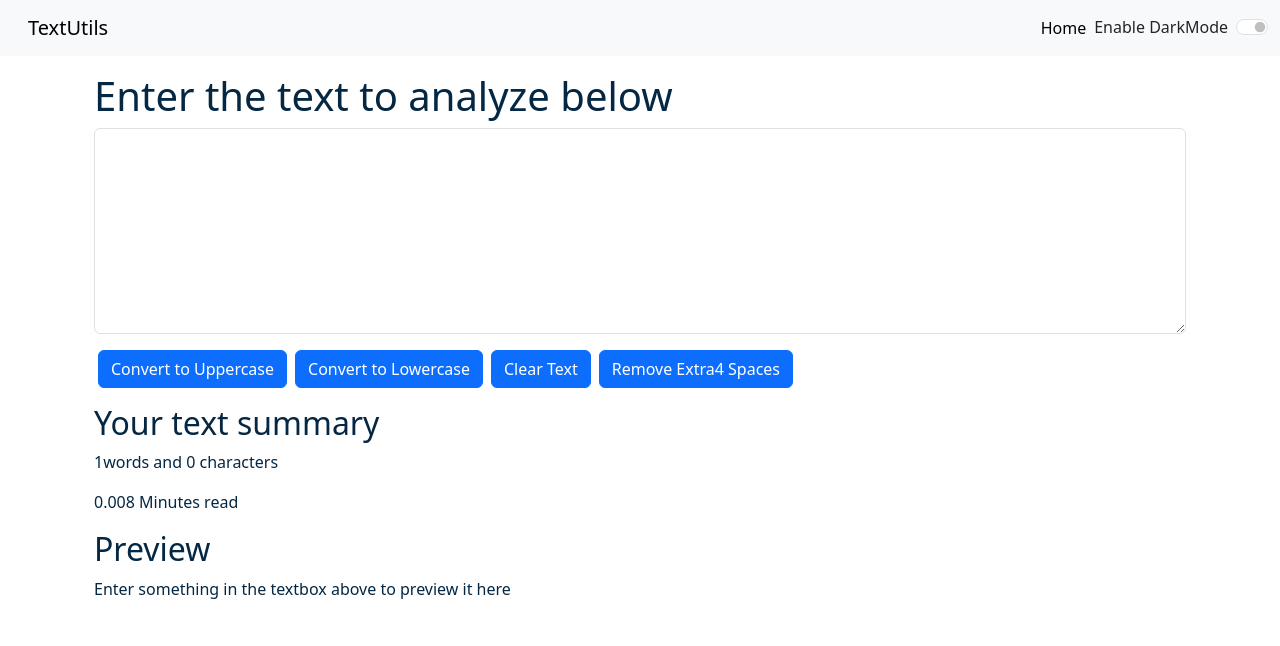
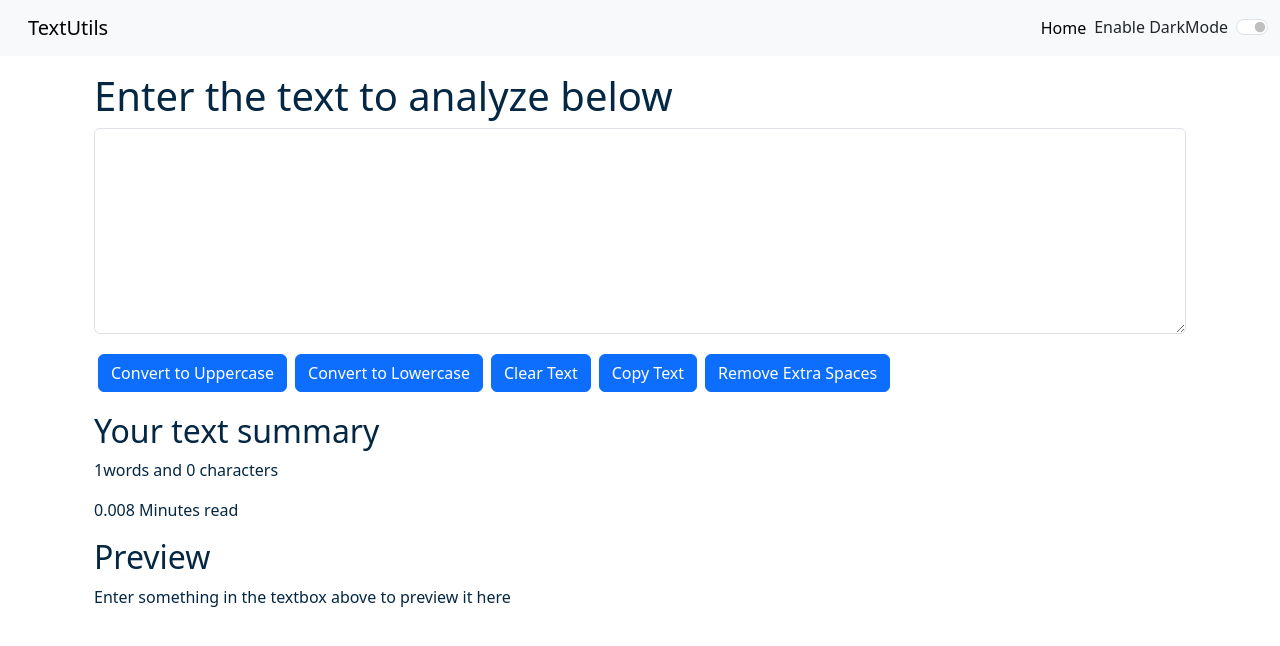
Before and after one commit to YogeshKinekar/React_Js, a React (Create React App) app in the folder first_react_app/textutils/: page / in a window 1280 px wide. Shown: the top 646 px of the page. Built offline with nearby package versions, Linux system fonts and the light colour scheme.

Commit message:
Feat: Added copy text functionality to textutils

```diff
--- a/first_react_app/textutils/src/components/Navbar.js
+++ b/first_react_app/textutils/src/components/Navbar.js
@@ -26,7 +26,7 @@ export default function Navbar(props) {
             <button className="btn btn-primary" type="submit">Search</button>
           </form> */}
           <div className={`form-check form-switch text-${props.mode=== 'light'?'dark':'light'}`}>
-            <input className="form-check-input" onClick={props.toggleMode} type="checkbox" role="switch" id="flexSwitchCheckDefault" />
+            <input className="form-check-input" onClick={props.toggleMode} type="checkbox"  id="flexSwitchCheckDefault" />
             <label className="form-check-label" htmlFor="flexSwitchCheckDefault">Enable DarkMode</label>
           </div>
         </div>
--- a/first_react_app/textutils/src/components/TextForm.js
+++ b/first_react_app/textutils/src/components/TextForm.js
@@ -21,6 +21,10 @@ export default function TextForm(props) {
     setText(newText)
     props.showAlert("Text Cleared!", "success")
   }
+  const handleCopy = () => {
+    navigator.clipboard.writeText(text);
+    props.showAlert("Copied to Clipboard!", "success");
+}
   const handleExtraSpaces = () => {
    let newText = text.split(/[ ]+/);
    setText(newText.join(" "))
@@ -42,7 +46,8 @@ export default function TextForm(props) {
 <button className="btn btn-primary mx-1" onClick={handleUpClick}>Convert to Uppercase</button>
 <button className="btn btn-primary mx-1" onClick={handleLoClick}>Convert to Lowercase</button>
 <button className="btn btn-primary mx-1" onClick={handleClearClick}>Clear Text</button>
-<button className="btn btn-primary mx-1" onClick={handleExtraSpaces}>Remove Extra4
+<button className="btn btn-primary mx-1 my-1" onClick={handleCopy}>Copy Text</button>
+<button className="btn btn-primary mx-1" onClick={handleExtraSpaces}>Remove Extra
 
  Spaces</button>
     </div>
```
